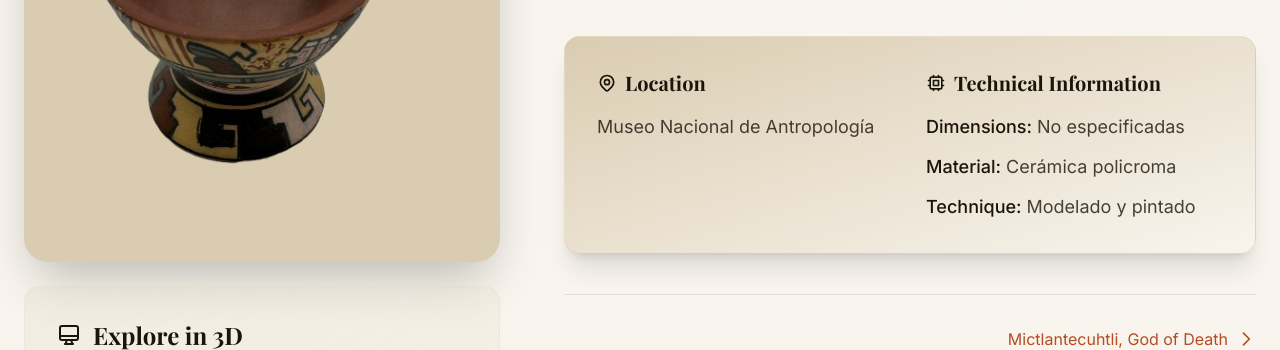
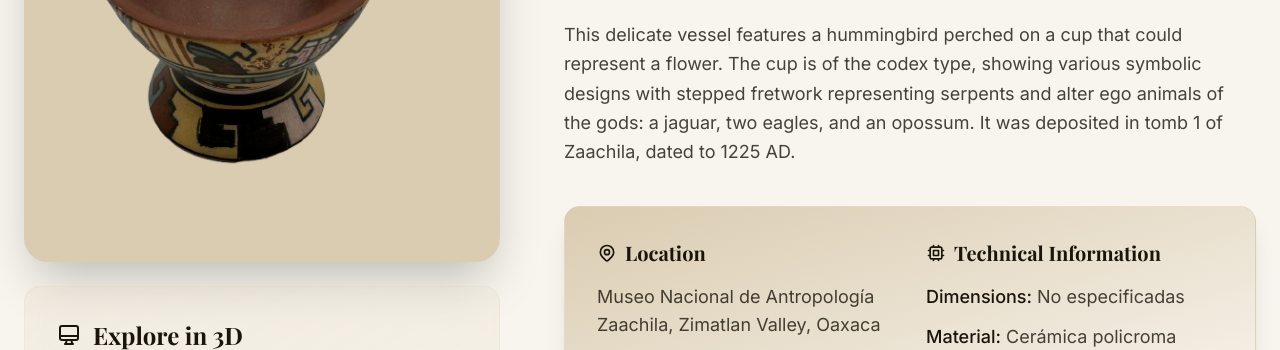
Before and after one commit to Itzli2000/ixiptla, an Astro site: page /en/collection/hummingbird-cup in a window 1280 px wide. Shown: the part 450-800 px from the top of the page. Built offline with nearby package versions, Linux system fonts and the light colour scheme; Astro itself is replaced by a stand-in of ours; a web font is replaced by a local one.

Commit message:
refactor(Collection): simplify artifact description and location handling

```diff
--- a/src/pages/en/collection/[slug].astro
+++ b/src/pages/en/collection/[slug].astro
@@ -37,7 +37,7 @@ const t = useTranslations(lang);
 const model3D = getModelForSlug(artifact.slug);
 
 const title = `${artifact.title} - Ixiptla Collection`;
-const description = artifact.description[lang];
+const description = artifact.description;
 
 let canonicalURL: string | URL = `/${lang}/collection/${artifact.slug}`;
 let imageURL: string | URL = artifact.image;
@@ -169,7 +169,7 @@ if (Astro.site) {
               {t("artifact.description")}
             </h2>
             <p class="text-lg text-base-content/80 leading-relaxed">
-              {artifact.description[lang]}
+              {artifact.description}
             </p>
           </div>
 
@@ -184,7 +184,7 @@ if (Astro.site) {
               </h3>
               <p class="text-base-content/80 text-lg">
                 {artifact.museum}<br />
-                {artifact.location[lang]}
+                {artifact.location}
               </p>
             </div>
             <div>
--- a/src/pages/es/coleccion/[slug].astro
+++ b/src/pages/es/coleccion/[slug].astro
@@ -37,7 +37,7 @@ const t = useTranslations(lang);
 const model3D = getModelForSlug(artifact.slug);
 
 const title = `${artifact.title} - Ixiptla Collection`;
-const description = artifact.description[lang];
+const description = artifact.description;
 
 let canonicalURL: string | URL = `/${lang}/collection/${artifact.slug}`;
 let imageURL: string | URL = artifact.image;
@@ -170,7 +170,7 @@ if (Astro.site) {
               {t("artifact.description")}
             </h2>
             <p class="text-lg text-base-content/80 leading-relaxed">
-              {artifact.description[lang]}
+              {artifact.description}
             </p>
           </div>
 
@@ -185,7 +185,7 @@ if (Astro.site) {
               </h3>
               <p class="text-base-content/80 text-lg">
                 {artifact.museum}<br />
-                {artifact.location[lang]}
+                {artifact.location}
               </p>
             </div>
             <div>
```
